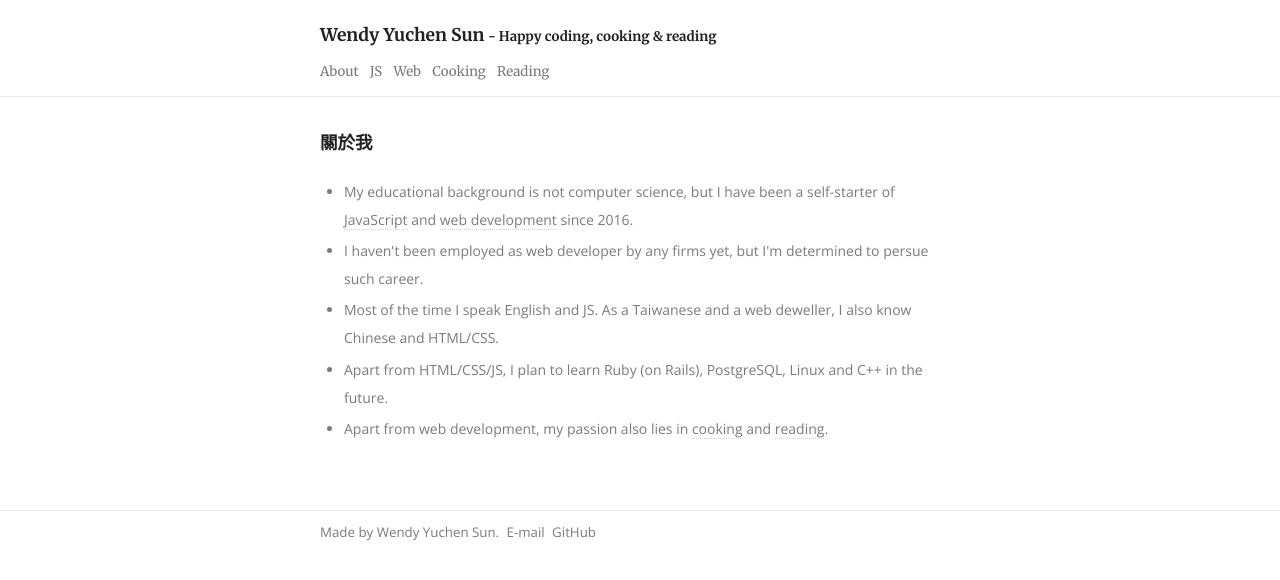
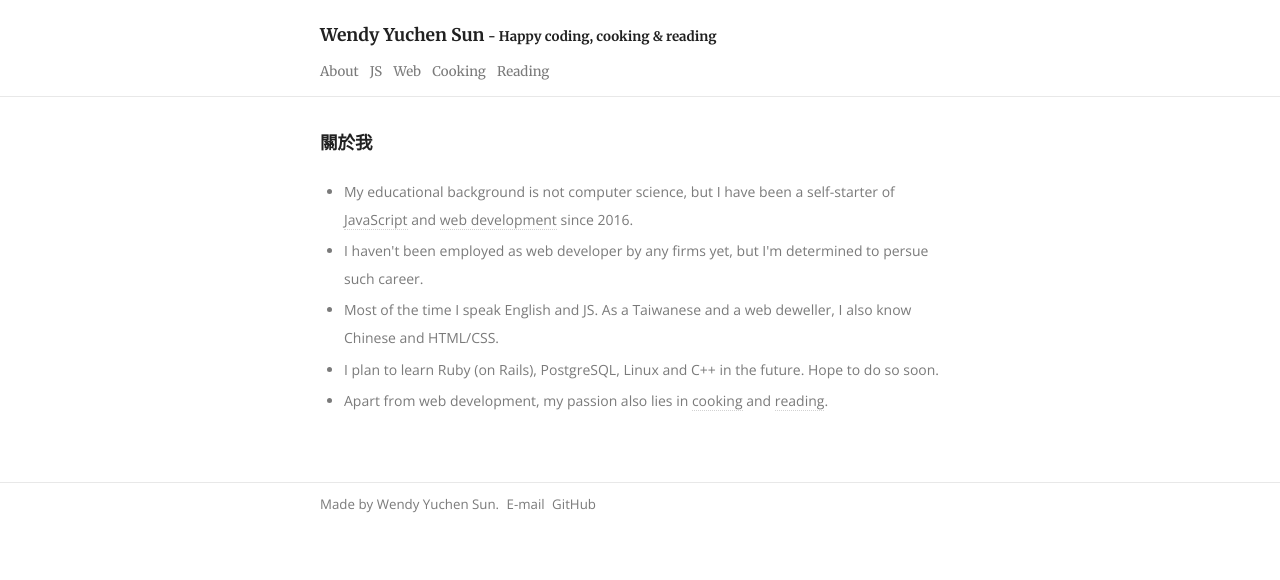
Before and after one commit to wendyyuchensun/wendyyuchensun.github.io, a Jekyll site: the page built from about/index.html, in a window 1280 px wide. Shown: the top 580 px of the page. Built offline with Jekyll 4.4.1, drawn with Linux system fonts in a browser that asks for light colours.

Commit message:
Update categories

```diff
--- a/about/index.html
+++ b/about/index.html
@@ -18,7 +18,7 @@ layout: default
       As a Taiwanese and a web deweller, I also know Chinese and HTML/CSS.
     </li>
     <li>
-      Apart from HTML/CSS/JS, I plan to learn Ruby (on Rails), PostgreSQL, Linux and C++ in the future.
+      I plan to learn Ruby (on Rails), PostgreSQL, Linux and C++ in the future. Hope to do so soon.
     </li>
     <li>
       Apart from web development,
```
